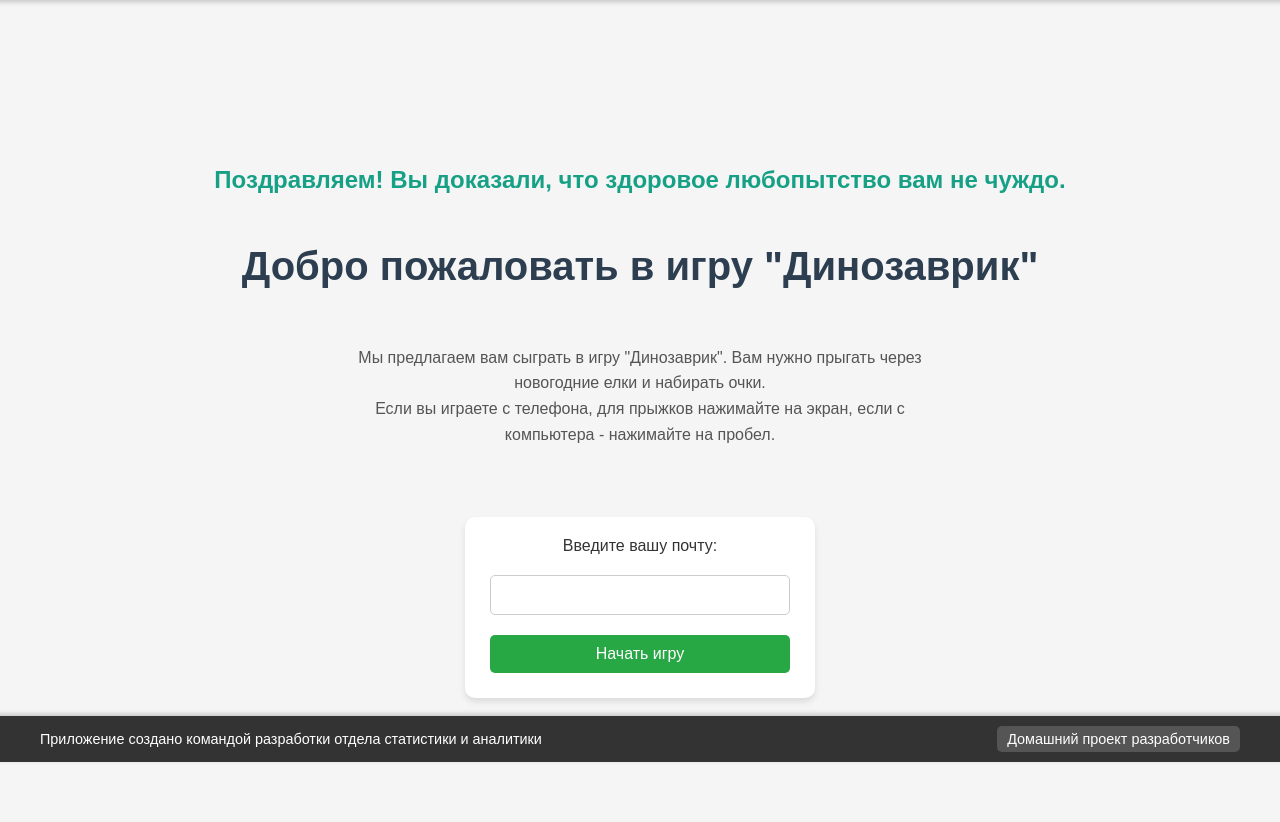
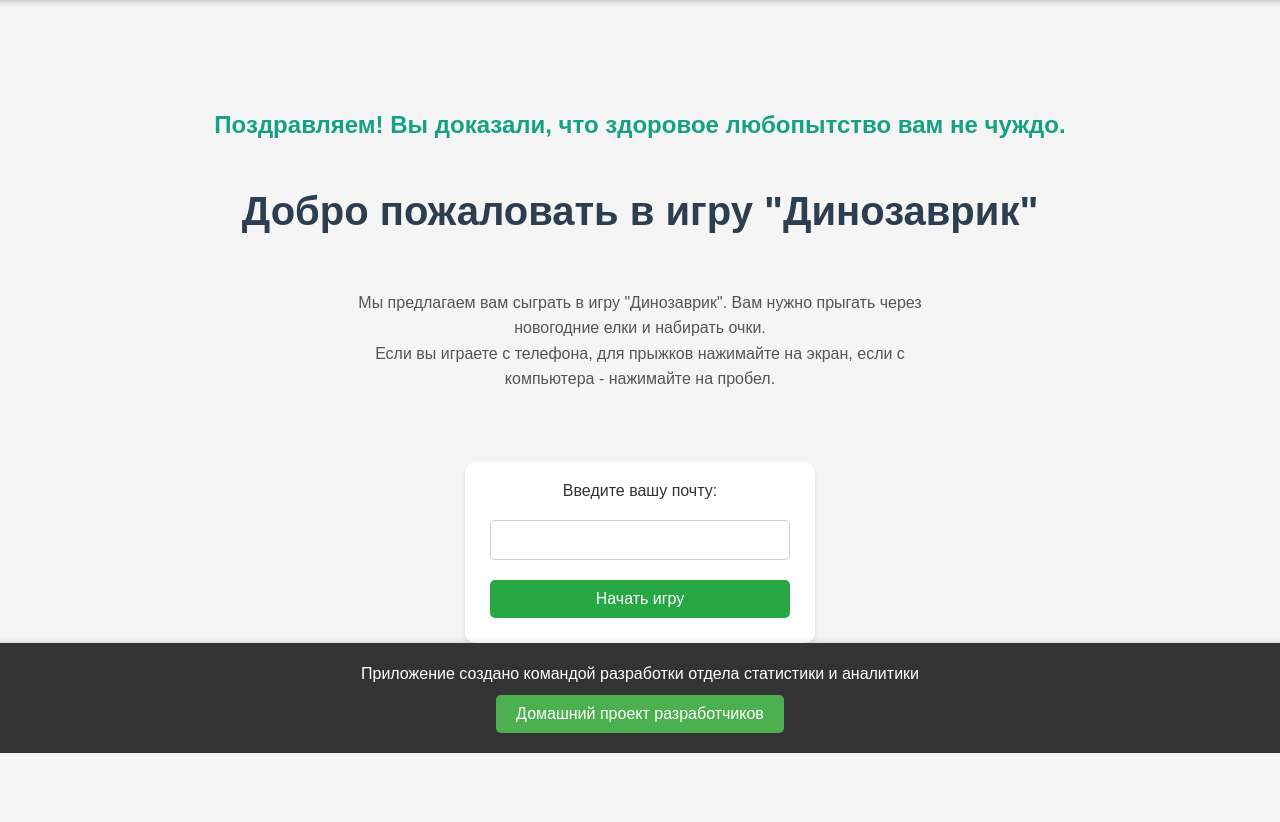
Before and after one commit to tapo44ek/dinogame, a FastAPI app: page / in a window 1280 px wide. Shown: the part 38-860 px from the top of the page. Run offline with FastAPI, Linux system fonts and the light colour scheme.

Commit message:
footer + som changes in js

```diff
--- a/static/css/style.css
+++ b/static/css/style.css
@@ -165,67 +165,68 @@ header {
 
 
 
+/* Стиль для футера */
 footer {
     background-color: #333;
     color: #fff;
-    padding: 10px 20px;
-    position: fixed;
+    padding: 20px 10px;
+    text-align: center;
+    font-size: 0.9rem;
+    position: relative;
     bottom: 0;
     width: 100%;
-    display: flex;
-    align-items: center; /* Центрируем элементы по вертикали */
-    justify-content: space-between; /* Размещаем текст и ссылку по краям */
-    box-shadow: 0px -2px 5px rgba(0, 0, 0, 0.2);
-    flex-wrap: nowrap; /* Предотвращаем перенос при достаточном месте */
-    gap: 5px; /* Добавляем промежуток между элементами */
+    box-shadow: 0 -2px 5px rgba(0, 0, 0, 0.1);
 }
 
-footer .footer-content {
+/* Контейнер для элементов футера */
+.footer-content {
+    max-width: 1200px;
+    margin: 0 auto;
     display: flex;
-    flex: 1; /* Растягиваем контейнер на всю ширину */
+    flex-direction: column; /* Ставит элементы друг под другом */
     align-items: center;
-    justify-content: space-between; /* Распределяем текст и ссылку */
-    gap: 5px;
+    gap: 10px; /* Расстояние между строками */
 }
 
-footer p {
+/* Текст футера */
+.footer-text {
     margin: 0;
-    font-size: 0.9rem;
-    text-align: left; /* Текст выравнивается по левому краю */
-    flex: 1; /* Позволяет тексту занимать всё доступное пространство */
+    font-size: 1rem;
+    line-height: 1.4;
+    text-align: center;
+    word-wrap: break-word; /* Перенос слов для мобильных устройств */
 }
 
-footer .developer-link {
+/* Кнопка-ссылка */
+.footer-button {
+    display: inline-block;
+    padding: 10px 20px;
+    font-size: 1rem;
     color: #fff;
+    background-color: #4caf50;
     text-decoration: none;
-    font-size: 0.9rem;
-    background-color: #555;
-    padding: 5px 10px;
     border-radius: 5px;
     transition: background-color 0.3s, color 0.3s;
-    white-space: nowrap; /* Предотвращаем перенос текста */
 }
 
-footer .developer-link:hover {
-    background-color: #ffa500;
-    color: black;
+.footer-button:hover {
+    background-color: #45a049;
+    color: #fff;
 }
 
-/* Адаптация для узких экранов */
-@media (max-width: 600px) {
-    footer {
-        flex-wrap: wrap; /* Элементы начинают переноситься на новую строку */
+/* Адаптация для мобильных устройств */
+@media (max-width: 768px) {
+    .footer-content {
+        gap: 15px; /* Увеличиваем расстояние между строками */
     }
 
-    footer p {
-        text-align: center; /* Центрируем текст */
-        flex: none; /* Убираем растяжение текста */
-        margin-bottom: 10px; /* Добавляем отступ снизу */
+    .footer-text {
+        font-size: 0.9rem; /* Уменьшаем текст для мобильных */
     }
 
-    footer .developer-link {
-        margin-left: auto;
-        margin-right: auto; /* Центрируем ссылку */
+    .footer-button {
+        width: 90%; /* Занимает почти всю ширину на маленьких экранах */
+        text-align: center;
     }
 }
 
--- a/static/js/game.js
+++ b/static/js/game.js
@@ -29,6 +29,7 @@ function initGame() {
     gravity = baseGravity;
     jumpForce = baseJumpForce;
     gameSpeed = 1;
+    jumpSpeed = 1;
 }
 
 function drawDino() {
@@ -119,7 +120,7 @@ function checkCollision() {
         ) {
             gameOver = true;
             saveScore();
-            alert(`Игра окончена! Ваш результат: ${score}`);
+//            alert(`Игра окончена! Ваш результат: ${score}`);
             showPlayAgainButton();
         }
     });
--- a/templates/footer.html
+++ b/templates/footer.html
@@ -1,6 +1,6 @@
 <footer>
     <div class="footer-content">
-        <p>Приложение создано командой разработки отдела статистики и аналитики</p>
-        <a href="https://smotrelka.space" target="_blank" class="developer-link">Домашний проект разработчиков</a>
+        <p class="footer-text">Приложение создано командой разработки отдела статистики и аналитики</p>
+        <a href="https://smotrelka.space" target="_blank" class="footer-button">Домашний проект разработчиков</a>
     </div>
 </footer>
```
